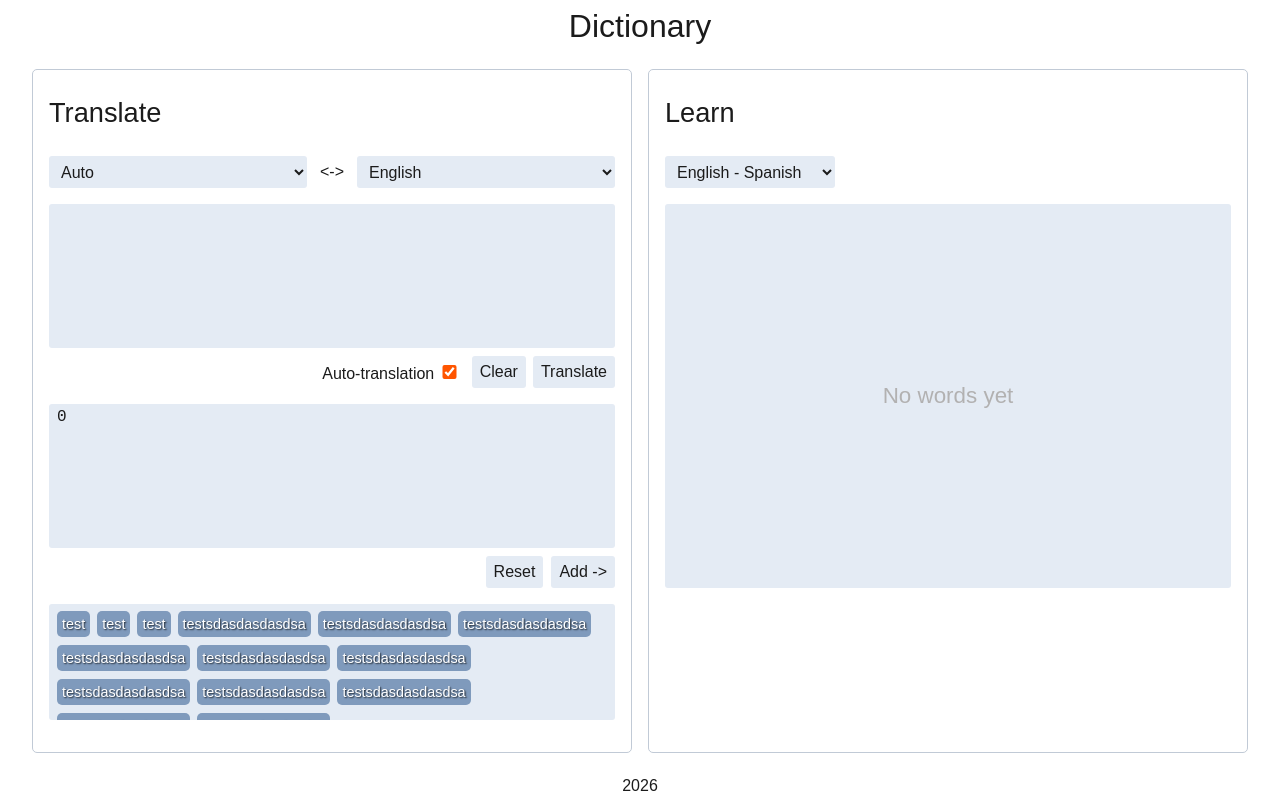
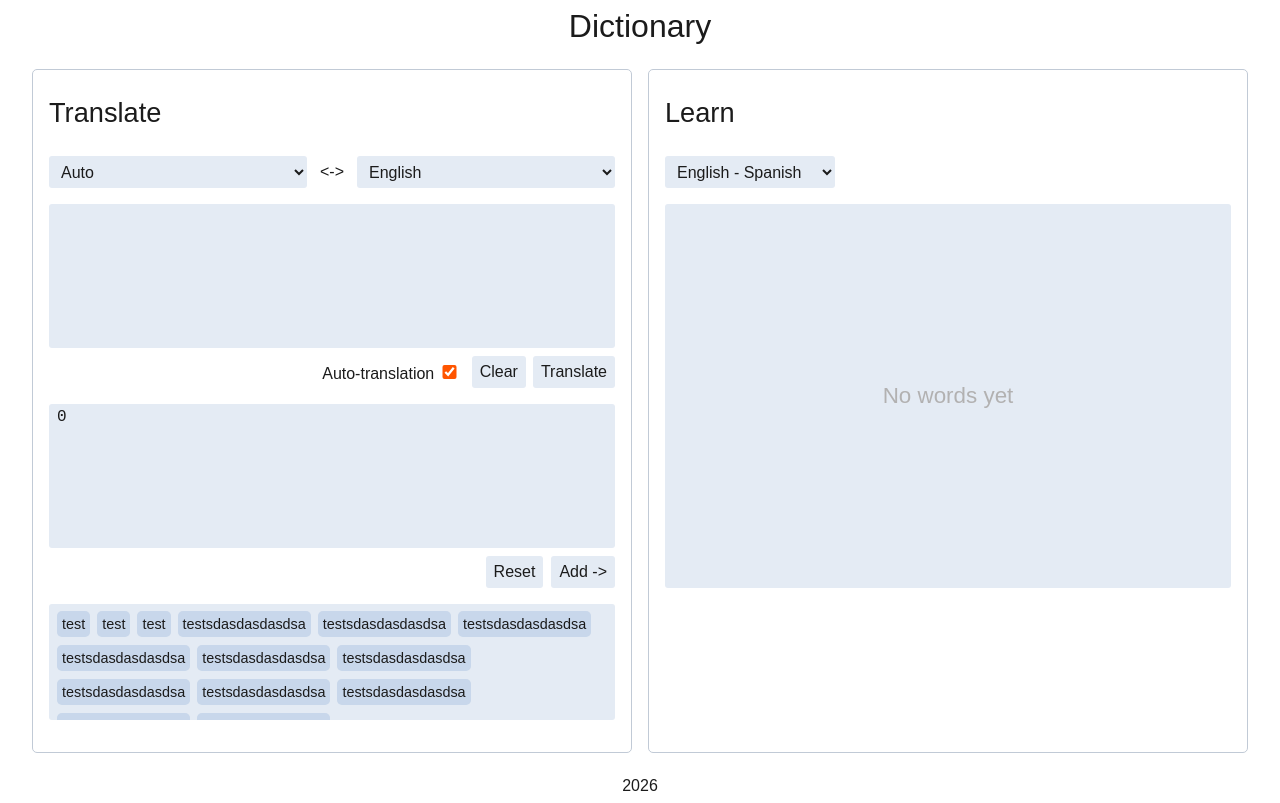
Before and after one commit to self-related/dictionary, a React (Vite) app: page / in a window 1280 px wide. Built offline with nearby package versions, Linux system fonts and the light colour scheme; the HTML template or start-up script is replaced by a standard one.

Commit message:
Change background and translate options colors

```diff
--- a/src/app/styles/themes.css
+++ b/src/app/styles/themes.css
@@ -7,7 +7,7 @@ body {
     --background-color-1: #252525;
     --background-color-2: #606060;
     --background-color-2-hover: #707070;
-    --background-color-3: #383839;
+    --background-color-3: #464648c4;
 
 
     --button-background: #606060;
@@ -22,7 +22,7 @@ body {
         --background-color-1: white;
         --background-color-2: #e4ebf4;
         --background-color-2-hover: #d9e3ef;
-        --background-color-3: #7f9abc;
+        --background-color-3: #98b6db61;
 
 
         --button-background: #e4ebf4;
@@ -47,7 +47,7 @@ body {
     --background-color-1: #252525;
     --background-color-2: #606060;
     --background-color-2-hover: #707070;
-    --background-color-3: #383839;
+    --background-color-3: #464648c4;
 
 
     --button-background: #606060;
@@ -64,7 +64,7 @@ body {
     --background-color-1: white;
     --background-color-2: #e4ebf4;
     --background-color-2-hover: #d9e3ef;
-    --background-color-3: #7f9abc;
+    --background-color-3: #98b6db61;
 
 
     --button-background: #e4ebf4;
--- a/src/features/translate/ui/translate-options/ui/option/Option.module.css
+++ b/src/features/translate/ui/translate-options/ui/option/Option.module.css
@@ -3,18 +3,18 @@
     border: none;
     border-radius: 5px;
 
-    color: white;
+    color: inherit;
     cursor: pointer;
 
     font-size: 0.9rem;
-    font-weight: 500;
+    font-weight: 400;
 
     display: block;
 
     margin: 0;
     padding: 5px;
 
-    text-shadow: 0.07rem 0.05rem 0.1rem var(--text-shadow-dark);
+    text-shadow: inherit;
 
     &:hover {
         background-color: var(--hover-color);
```
